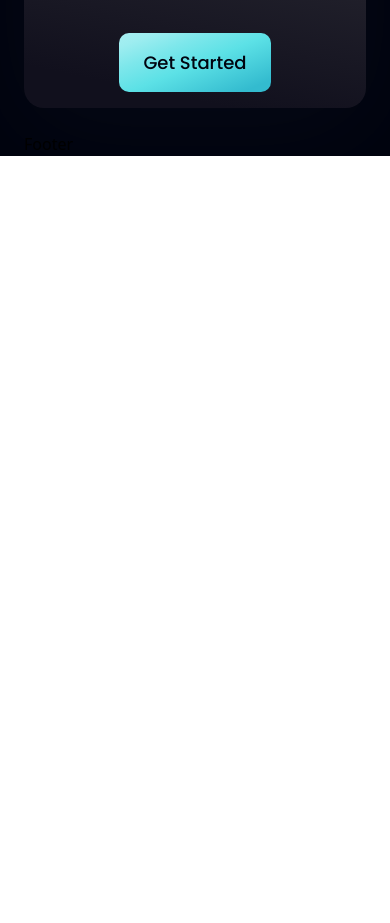
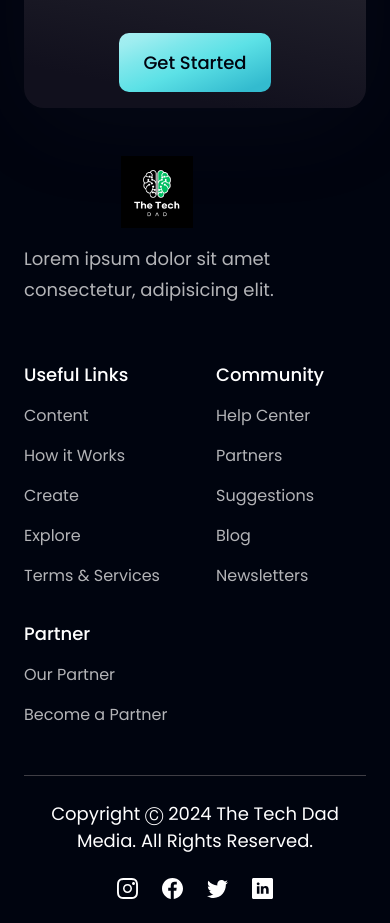
Before and after one commit to Will513r/Tech-dad-media, a React (Vite) app: page / in a window 390 px wide. Shown: the part 5360-6283 px from the top of the page. Before the commit the page ends 5516 px from the top, so only its background shows below. Built offline with nearby package versions, Linux system fonts and the light colour scheme.

Commit message:
footer section and other fix

```diff
--- a/src/components/CTA.jsx
+++ b/src/components/CTA.jsx
@@ -3,6 +3,7 @@
 
 const CTA = () => (
   <section
+    id="contact"
     className={`${styles.flexCenter} ${styles.marginY} ${styles.padding} sm:flex-row flex-col bg-black-gradient-2 rounded-[20px] box-shadow`}
   >
     <div className="flex-1 flex flex-col">
--- a/src/components/Footer.jsx
+++ b/src/components/Footer.jsx
@@ -1,7 +1,67 @@
-import React from "react";
+import styles from "../style";
+import { logo } from "../assets";
+import { footerLinks, socialMedia } from "../constants";
 
-const Footer = () => {
-  return <div>Footer</div>;
-};
+const Footer = () => (
+  <section className={`${styles.flexCenter} ${styles.paddingY} flex-col`}>
+    <div className={`${styles.flexStart} md:flex-row flex-col mb-8 w-full`}>
+      <div className="flex-[1] flex flex-col justify-start mr-10">
+        <img
+          src={logo}
+          alt="The Tech Dad media"
+          className="w-[266px] h-[72.14px] object-contain"
+        />
+        <p className={`${styles.paragraph} mt-4 max-w-[312px]`}>
+          Lorem ipsum dolor sit amet consectetur, adipisicing elit.
+        </p>
+      </div>
+
+      <div className="flex-[1.5] w-full flex flex-row justify-between flex-wrap md:mt-0 mt-10">
+        {footerLinks.map((footerlink) => (
+          <div
+            key={footerlink.title}
+            className={`flex flex-col ss:my-0 my-4 min-w-[150px]`}
+          >
+            <h4 className="font-poppins font-medium text-[18px] leading-[27px] text-white">
+              {footerlink.title}
+            </h4>
+            <ul className="list-none mt-4">
+              {footerlink.links.map((link, index) => (
+                <li
+                  key={link.name}
+                  className={`font-poppins font-normal text-[16px] leading-[24px] text-dimWhite hover:text-secondary cursor-pointer ${
+                    index !== footerlink.links.length - 1 ? "mb-4" : "mb-0"
+                  }`}
+                >
+                  {link.name}
+                </li>
+              ))}
+            </ul>
+          </div>
+        ))}
+      </div>
+    </div>
+
+    <div className="w-full flex justify-between items-center md:flex-row flex-col pt-6 border-t-[1px] border-t-[#3F3E45]">
+      <p className="font-poppins font-normal text-center text-[18px] leading-[27px] text-white">
+        Copyright Ⓒ 2024 The Tech Dad Media. All Rights Reserved.
+      </p>
+
+      <div className="flex flex-row md:mt-0 mt-6">
+        {socialMedia.map((social, index) => (
+          <img
+            key={social.id}
+            src={social.icon}
+            alt={social.id}
+            className={`w-[21px] h-[21px] object-contain cursor-pointer ${
+              index !== socialMedia.length - 1 ? "mr-6" : "mr-0"
+            }`}
+            onClick={() => window.open(social.link)}
+          />
+        ))}
+      </div>
+    </div>
+  </section>
+);
 
 export default Footer;
--- a/src/components/Testimonials.jsx
+++ b/src/components/Testimonials.jsx
@@ -4,7 +4,7 @@
 
 const Testimonials = () => (
   <section
-    id="clients"
+    id="testimonials"
     className={`${styles.paddingY} ${styles.flexCenter} flex-col relative `}
   >
     <div className="absolute z-[0] w-[60%] h-[60%] -right-[50%] rounded-full blue__gradient bottom-40" />
--- a/src/constants/index.js
+++ b/src/constants/index.js
@@ -22,15 +22,19 @@
   },
   {
     id: "about",
-    title: "About",
+    title: "About Us",
   },
   {
     id: "transaction",
     title: "Transaction",
   },
   {
-    id: "clients",
-    title: "Clients",
+    id: "testimonials",
+    title: "Testimonials",
+  },
+  {
+    id: "contact",
+    title: "Contact Us",
   },
 ];
 
```
